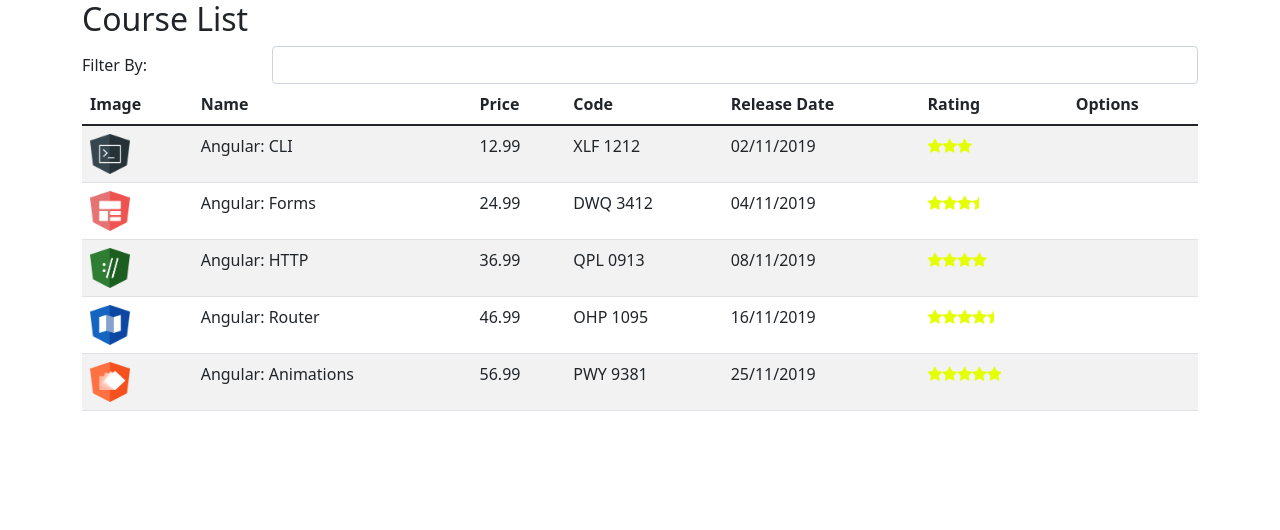
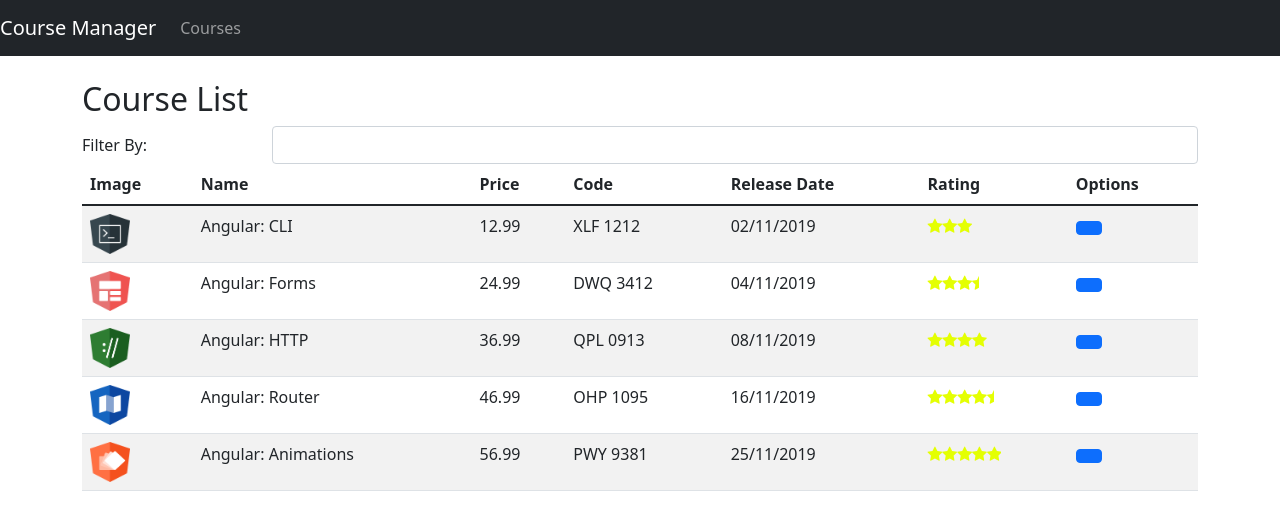
Before and after one commit to wesleyrodriguess/course-manager, an Angular app: page /courses in a window 1280 px wide. Shown: the top 530 px of the page. Built offline with nearby package versions, Linux system fonts and the light colour scheme.

Commit message:
feat:add RouterModule

```diff
--- a/src/app/app.component.html
+++ b/src/app/app.component.html
@@ -1,3 +1,4 @@
-<div class="container">
-    <app-course-list></app-course-list>
+<app-nav-bar></app-nav-bar>
+<div class="container mt-4">
+    <router-outlet></router-outlet>
 </div>
--- a/src/app/courses/course-list.component.html
+++ b/src/app/courses/course-list.component.html
@@ -29,7 +29,9 @@
             <td>
                 <app-star [rating]="course.rating"></app-star>
             </td>
-            <td></td>
+            <td>
+                <a [routerLink]="['courses/info', course.id]" class="btn btn-primary"></a>
+            </td>
         </tr>
     </tbody>
 </table>
--- a/src/app/courses/course-list.component.ts
+++ b/src/app/courses/course-list.component.ts
@@ -3,7 +3,6 @@
 import { CourseService } from "./course.service";
 
 @Component({
-    selector: 'app-course-list',
     templateUrl: './course-list.component.html'
 })
 export class CourseListComponent implements OnInit {
--- /dev/null
+++ b/src/app/erro-404/erro-404.component.html
@@ -0,0 +1 @@
+<h2>Erro 404 Pagina não Encontrada</h2>
--- /dev/null
+++ b/src/app/nav-bar/nav-bar.component.html
@@ -0,0 +1,16 @@
+<nav class="navbar navbar-expand-lg navbar-dark bg-dark">
+    <a href="#" class="navbar-brand">Course Manager</a>
+
+    <button class="navbar-toggler" type="button" data-toggle="collapse" data-target="#navbarSupportedContent"
+        aria-controls="navbarSupportedContent" aria-expanded="false" aria-label="Toggle navigation">
+        <span class="navbar-toggler-icon"></span>
+    </button>
+
+    <div class="collapse navbar-collapse" id="navbarSupportedContent">
+        <ul class="navbar-nav mr-auto">
+            <li class="nav-item">
+                <a href="#" routerLinkActive="active" class="nav-link">Courses</a>
+            </li>
+        </ul>
+    </div>
+</nav>
```
Also changed, not shown: src/app/app.module.ts (+18 -2 lines), src/app/erro-404/erro-404.component.ts (added, +8 -0 lines), src/app/nav-bar/nav-bar.component.ts (added, +9 -0 lines).
